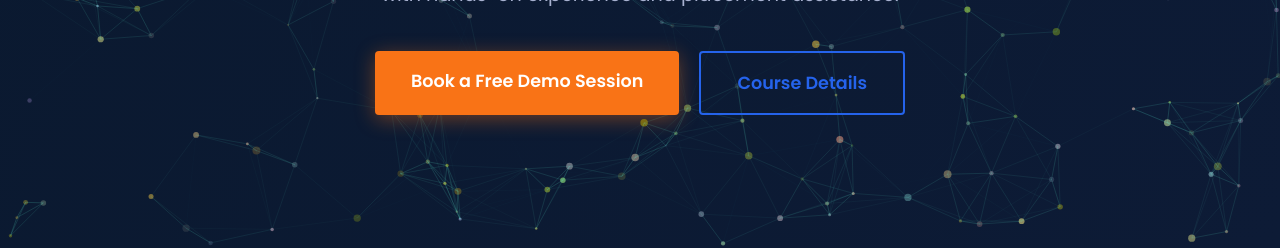
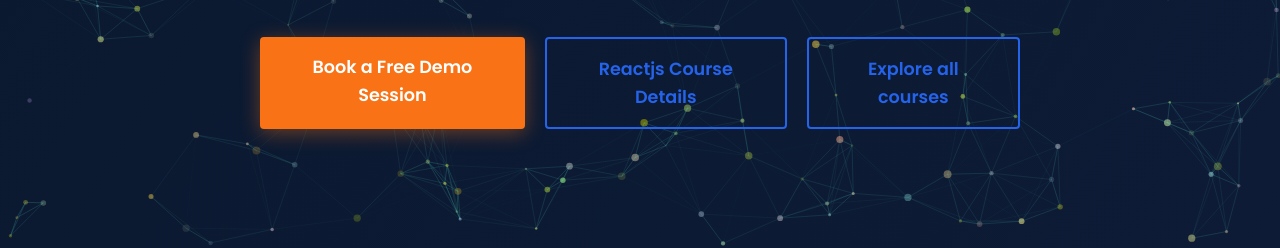
Before and after one commit to justacademy0/Most-popular-react-js-training-mumbai-justacademy, a plain HTML site: page index.html in a window 1280 px wide. Shown: the part 552-800 px from the top of the page. Drawn offline with Linux system fonts and the light colour scheme; animation ran at ten frames a second.

Commit message:
Update index.html

```diff
--- a/index.html
+++ b/index.html
@@ -595,7 +595,8 @@
             <p>Master React JS with industry experts and build real-world applications. Join our comprehensive training program and transform your career with hands-on experience and placement assistance.</p>
             <div class="cta-buttons">
                 <a href="https://www.justacademy.co/register-for-course-demo" class="btn btn-primary">Book a Free Demo Session</a>
-                <a href="https://www.justacademy.co/course-detail/react-js-training" class="btn btn-outline">Course Details</a>
+                <a href="https://www.justacademy.co/course-detail/react-js-training" class="btn btn-outline">Reactjs Course Details</a>
+                <a href="https://www.justacademy.co/" class="btn btn-outline">Explore all courses</a>
             </div>
         </div>
     </section>
```
